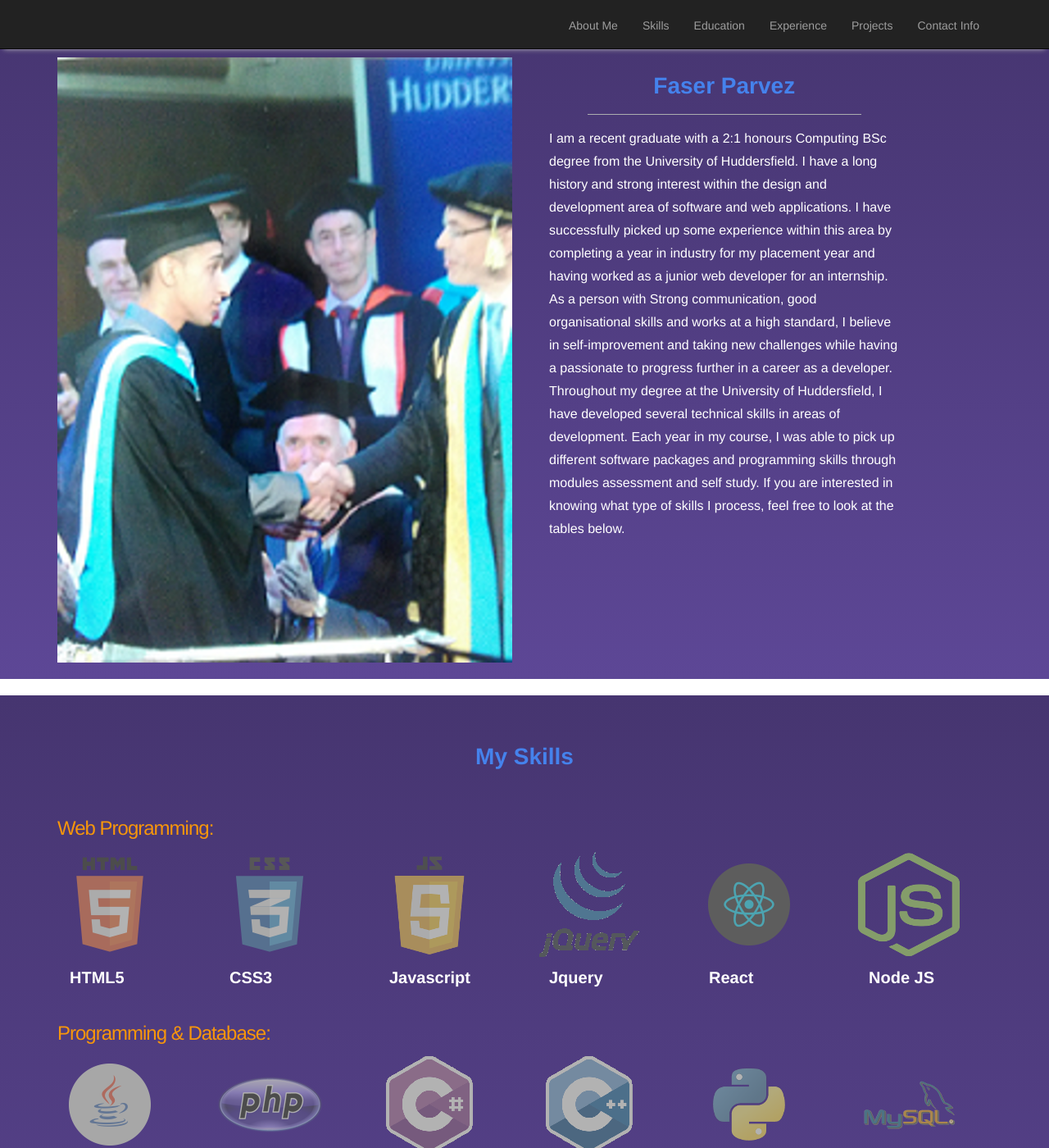
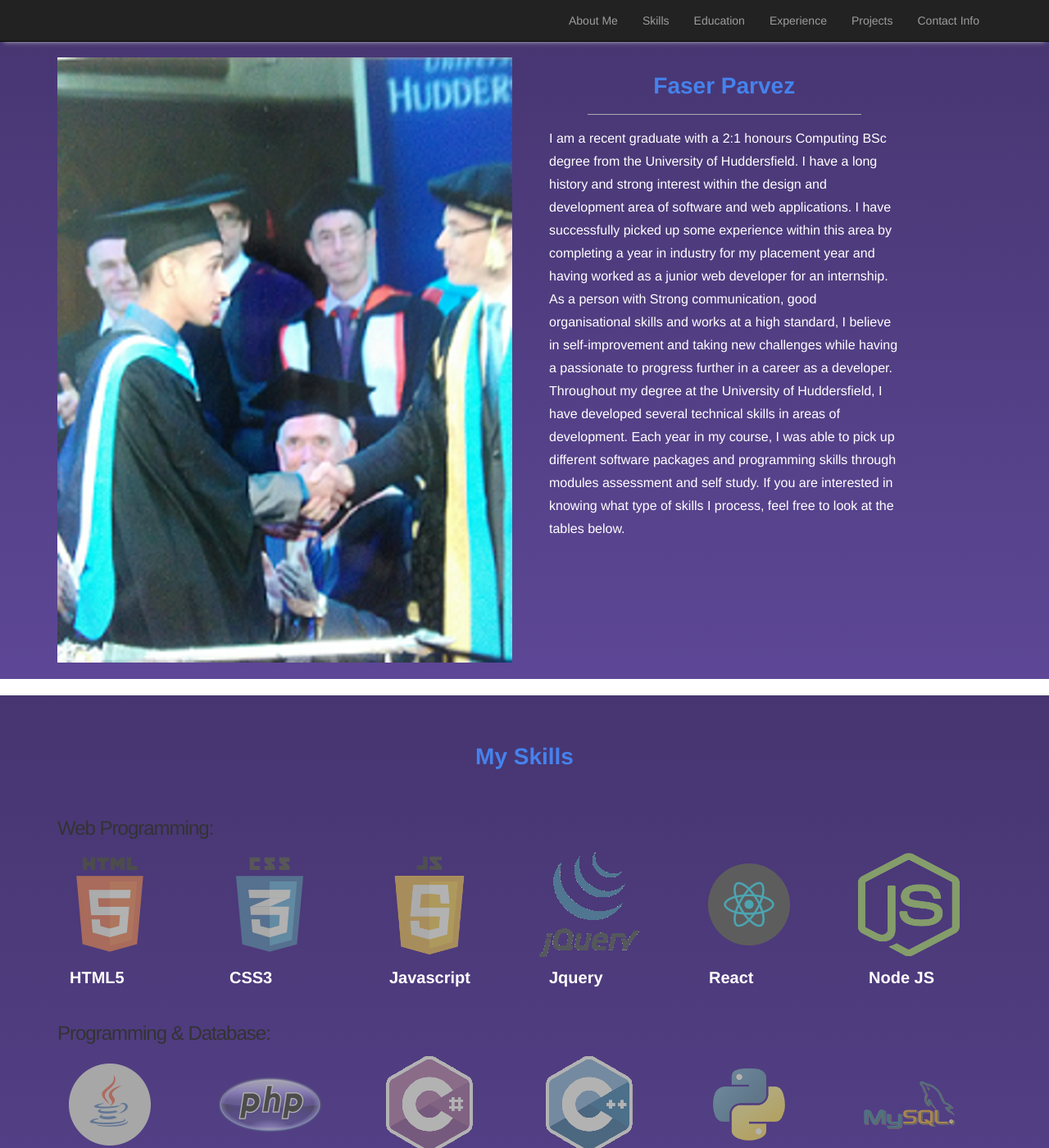
Before and after one commit to thisisatest1990/thisisatest1990.github.io, a Jekyll site: the page built from index.html, in a window 1280 px wide and 1400 px high. Shown: the whole window at 82% size. Built offline with Jekyll 4.4.1, drawn with Linux system fonts in a browser that asks for light colours; nearby versions of some CDN libraries.

Commit message:
Update custom.css

```diff
--- a/css/custom.css
+++ b/css/custom.css
@@ -1,72 +1,3 @@
-/*navbar*/
-
-.navbar.navbar-inverse.navbar-fixed-top {
-    height: 60px;
-}
-
-ul.nav.navbar-nav {
-    padding-top: 6px;
-}
-
-.topicon {
-    color: #f7960b;
-}
-
-
-img.center-block.img-responsive.special-width {
-    width: 1100px;
-    padding-top: 120px;
-}
-
-p.headerlead {
-    max-width: 340px;
-    font-size: 16px;
-    margin-top: -6px;
-    color: #acaeaf;
-}
-
-div.headerbrand {
-    padding-top: 25vh;
-    margin-left: 1%
-}
-
-.headerName {
-    margin-bottom: 2px;
-}
-
-p.headerName {
-    font-size: 30px;
-}
-
-.juan {
-    padding-top: 10px;
-    max-width: 900px
-}
-
-a.btn-primary {
-    border-color: #2f2f2f;
-    background-color: black;
-}
-
-section.section-divider.textdivider.divider4 {
-    height: 400px;
-}
-
-#contact h1,
-h2 {
-    color: #46356e;
-}
-
-#contact p {
-    color: #46356e;
-}
-
-.contact-align {
-    text-align: left;
-    margin-left: auto;
-    margin-right: auto;
-}
-
 .centered-blocks {
     text-align: center !important;
     margin-left: auto;
```
